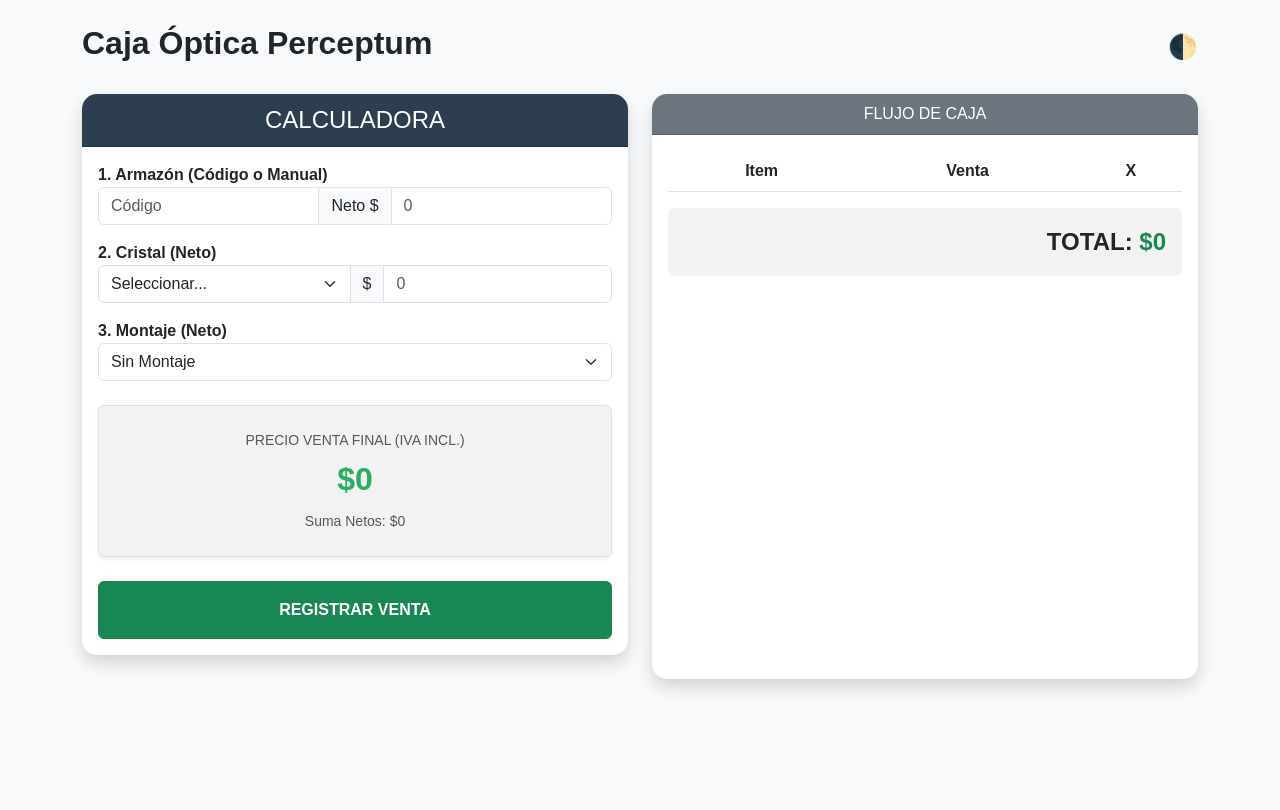
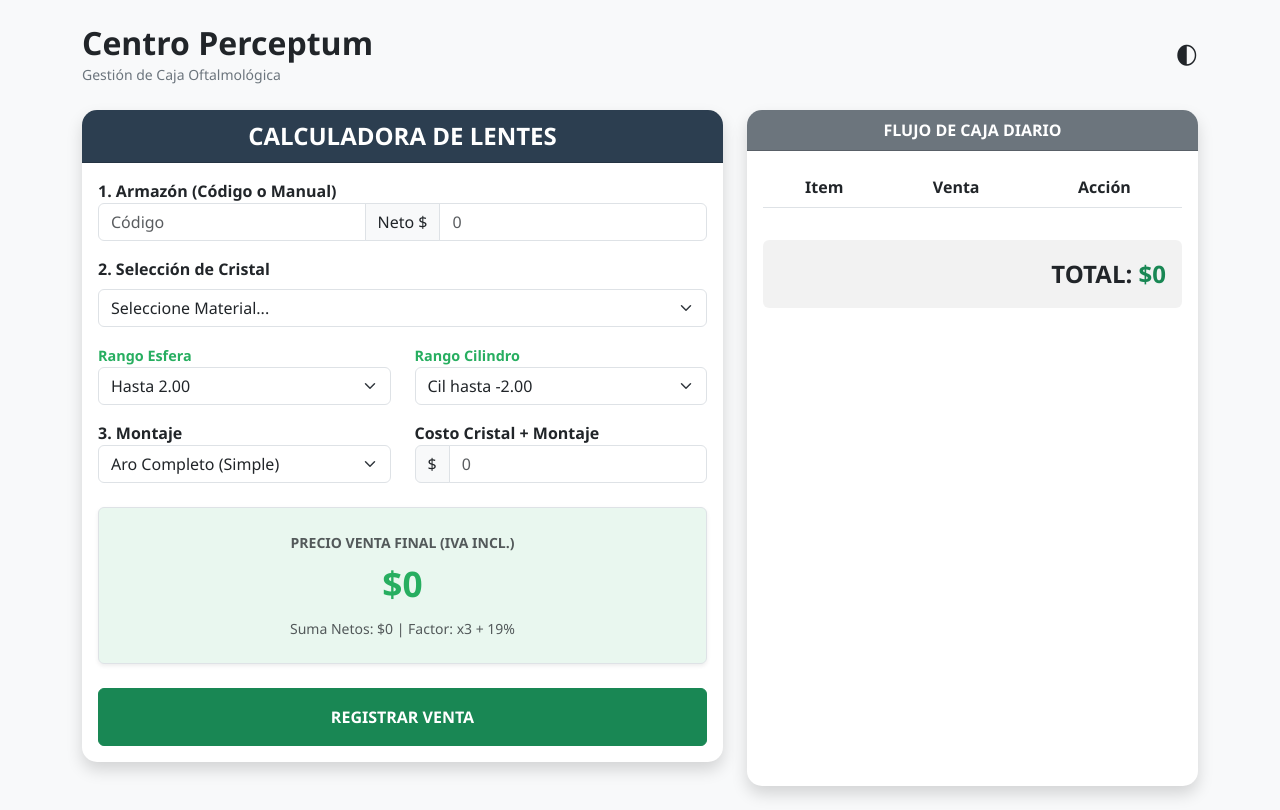
Before and after one commit to manuellgtmo-png/index.html, a plain HTML site: page index.html in a window 1280 px wide. Drawn offline with nearby package versions, Linux system fonts and the light colour scheme.

Commit message:
Update index.html

```diff
--- a/index.html
+++ b/index.html
@@ -3,63 +3,105 @@
 <head>
     <meta charset="UTF-8">
     <meta name="viewport" content="width=device-width, initial-scale=1.0">
-    <title>Caja Óptica Perceptum</title>
+    <title>Caja Óptica Perceptum - Pro</title>
     <link href="https://cdn.jsdelivr.net/npm/bootstrap@5.3.0/dist/css/bootstrap.min.css" rel="stylesheet">
     <style>
         :root { --p-dark: #2c3e50; --p-green: #27ae60; --bg: #f8f9fa; --text: #212529; --card: #ffffff; }
         [data-theme="dark"] { --bg: #1a1a1a; --text: #f8f9fa; --card: #2d2d2d; --p-dark: #ecf0f1; }
-
-        body { background-color: var(--bg); color: var(--text); font-family: sans-serif; transition: 0.3s; }
-        .card { background-color: var(--card); color: var(--text); border: none; border-radius: 15px; }
-        .card-header { background-color: #2c3e50; color: white; border-radius: 15px 15px 0 0 !important; }
-        .resaltado { font-size: 2rem; color: var(--p-green); font-weight: bold; }
+        body { background-color: var(--bg); color: var(--text); font-family: 'Segoe UI', Tahoma, Geneva, Verdana, sans-serif; transition: 0.3s; }
+        .card { background-color: var(--card); border: none; border-radius: 15px; }
+        .card-header { background-color: #2c3e50; color: white; border-radius: 15px 15px 0 0 !important; font-weight: bold; }
+        .resaltado { font-size: 2.2rem; color: var(--p-green); font-weight: bold; }
         .mode-switch { cursor: pointer; font-size: 1.5rem; }
+        .label-group { font-size: 0.9rem; margin-top: 10px; display: block; color: var(--p-green); font-weight: bold; }
     </style>
 </head>
 <body>
 
 <div class="container py-4">
     <div class="d-flex justify-content-between align-items-center mb-4">
-        <h2 class="fw-bold">Caja Óptica Perceptum</h2>
+        <div>
+            <h2 class="fw-bold mb-0">Centro Perceptum</h2>
+            <small class="text-secondary">Gestión de Caja Oftalmológica</small>
+        </div>
         <div class="mode-switch" onclick="toggleTheme()">🌓</div>
     </div>
 
     <div class="row">
-        <div class="col-md-6 mb-4">
+        <div class="col-md-7 mb-4">
             <div class="card shadow border-0">
-                <div class="card-header text-center fs-4">CALCULADORA</div>
+                <div class="card-header text-center fs-4">CALCULADORA DE LENTES</div>
                 <div class="card-body">
-                    <label class="fw-bold">1. Armazón (Código o Manual)</label>
-                    <div class="input-group mb-3">
-                        <input type="text" id="codArmazon" class="form-control" placeholder="Código" oninput="buscarPrecio()">
-                        <span class="input-group-text">Neto $</span>
-                        <input type="number" id="netoArmazon" class="form-control" placeholder="0" oninput="calcular()">
+
+                    <div class="row mb-3">
+                        <div class="col-12">
+                            <label class="fw-bold">1. Armazón (Código o Manual)</label>
+                            <div class="input-group">
+                                <input type="text" id="codArmazon" class="form-control" placeholder="Código" oninput="buscarPrecioArmazon()">
+                                <span class="input-group-text">Neto $</span>
+                                <input type="number" id="netoArmazon" class="form-control" placeholder="0" oninput="calcular()">
+                            </div>
+                        </div>
                     </div>
 
-                    <label class="fw-bold">2. Cristal (Neto)</label>
-                    <div class="input-group mb-3">
-                        <select id="selectCristal" class="form-select" onchange="copiarNetoCristal()">
-                            <option value="0">Seleccionar...</option>
-                            <option value="1890">CR-39 Blanco AR ($1.890)</option>
-                            <option value="3770">CR-39 Blue Filter ($3.770)</option>
-                            <option value="8000">Poli Blue AR ($8.000)</option>
-                            <option value="12000">Antiage Blue ($12.000)</option>
-                        </select>
-                        <span class="input-group-text">$</span>
-                        <input type="number" id="netoCristal" class="form-control" placeholder="0" oninput="calcular()">
+                    <div class="row mb-3">
+                        <label class="fw-bold mb-2">2. Selección de Cristal</label>
+                        <div class="col-12 mb-2">
+                            <select id="selectCristal" class="form-select" onchange="actualizarPrecioCristal()">
+                                <option value="">Seleccione Material...</option>
+                                <option value="cr39_blanco">CR-39 Blanco AR 1.56</option>
+                                <option value="cr39_blue">CR-39 Blue Filter AR 1.56</option>
+                                <option value="cr39_foto_cafe">CR-39 Foto Café AR 1.56</option>
+                                <option value="cr39_foto_gris">CR-39 Foto Gris Blue AR 1.56</option>
+                                <option value="poli_ar">Policarbonato AR 1.59</option>
+                                <option value="poli_blue">Policarbonato Blue AR 1.59</option>
+                                <option value="poli_blanco_neutro">Poli Blanco (Solo Neutro)</option>
+                                <option value="antiage">Antiage Blue Filter 1.60</option>
+                                <option value="alto_indice">Alto Índice Blue 1.67</option>
+                            </select>
+                        </div>
+                        <div class="col-md-6">
+                            <span class="label-group">Rango Esfera</span>
+                            <select id="esferaRango" class="form-select" onchange="actualizarPrecioCristal()">
+                                <option value="2">Hasta 2.00</option>
+                                <option value="4">Hasta 4.00</option>
+                                <option value="6">Hasta 6.00</option>
+                                <option value="8">Hasta 8.00</option>
+                                <option value="10">Hasta 10.00</option>
+                            </select>
+                        </div>
+                        <div class="col-md-6">
+                            <span class="label-group">Rango Cilindro</span>
+                            <select id="cilRango" class="form-select" onchange="actualizarPrecioCristal()">
+                                <option value="2">Cil hasta -2.00</option>
+                                <option value="4">Cil hasta -4.00</option>
+                                <option value="6">Cil hasta -6.00</option>
+                            </select>
+                        </div>
                     </div>
 
-                    <label class="fw-bold">3. Montaje (Neto)</label>
-                    <select id="netoMontaje" class="form-select mb-4" onchange="calcular()">
-                        <option value="0">Sin Montaje</option>
-                        <option value="1500">Simple ($1.500)</option>
-                        <option value="3000">Ranurado ($3.000)</option>
-                    </select>
+                    <div class="row mb-4">
+                        <div class="col-md-6">
+                            <label class="fw-bold">3. Montaje</label>
+                            <select id="tipoArmazonMontaje" class="form-select" onchange="actualizarPrecioCristal()">
+                                <option value="simple">Aro Completo (Simple)</option>
+                                <option value="ranurado">Ranurado</option>
+                                <option value="perforado">Perforado</option>
+                            </select>
+                        </div>
+                        <div class="col-md-6">
+                            <label class="fw-bold">Costo Cristal + Montaje</label>
+                            <div class="input-group">
+                                <span class="input-group-text">$</span>
+                                <input type="number" id="netoCristalYMontaje" class="form-control" placeholder="0" oninput="calcular()">
+                            </div>
+                        </div>
+                    </div>
 
-                    <div class="p-4 border rounded text-center shadow-sm" style="background: rgba(0,0,0,0.05)">
-                        <div class="small opacity-75 mb-1">PRECIO VENTA FINAL (IVA INCL.)</div>
+                    <div class="p-4 border rounded text-center shadow-sm" style="background: rgba(39, 174, 96, 0.1)">
+                        <div class="small fw-bold opacity-75 mb-1">PRECIO VENTA FINAL (IVA INCL.)</div>
                         <div class="resaltado" id="precioFinal">$0</div>
-                        <div class="small opacity-75 mt-2">Suma Netos: <span id="sumaNetos">$0</span></div>
+                        <div class="small opacity-75 mt-2">Suma Netos: <span id="sumaNetos">$0</span> | Factor: x3 + 19%</div>
                     </div>
 
                     <button class="btn btn-success w-100 mt-4 fw-bold p-3" onclick="registrar()">REGISTRAR VENTA</button>
@@ -67,14 +109,16 @@
             </div>
         </div>
 
-        <div class="col-md-6">
+        <div class="col-md-5">
             <div class="card shadow border-0 h-100">
-                <div class="card-header bg-secondary text-center">FLUJO DE CAJA</div>
+                <div class="card-header bg-secondary text-center">FLUJO DE CAJA DIARIO</div>
                 <div class="card-body">
-                    <table class="table text-center" style="color: inherit;">
-                        <thead><tr><th>Item</th><th>Venta</th><th>X</th></tr></thead>
-                        <tbody id="tablaVentas"></tbody>
-                    </table>
+                    <div class="table-responsive">
+                        <table class="table text-center">
+                            <thead><tr><th>Item</th><th>Venta</th><th>Acción</th></tr></thead>
+                            <tbody id="tablaVentas"></tbody>
+                        </table>
+                    </div>
                     <div class="text-end fw-bold fs-4 mt-3 p-3 rounded" style="background: rgba(0,0,0,0.05)">
                         TOTAL: <span id="totalCaja" class="text-success">$0</span>
                     </div>
@@ -85,41 +129,85 @@
 </div>
 
 <script>
-    const basePrecios = {"10411": 1990, "10410": 1990, "7224": 5500, "9105": 5990, "7968": 3990};
+    // --- BASE DE DATOS MAESTRA (Precios Netos Laboratorio) ---
+    const cristalesDB = {
+        cr39_blanco: { "2/2": 620, "4/2": 620, "6/2": 940, "2/4": 1890, "4/4": 1990, "6/4": 2190, "8/4": 2390, "10/4": 2490, "6/6": 2590, "CIL2": 690, "CIL4": 1890, "CIL6": 2390 },
+        cr39_blue:   { "2/2": 1880, "4/2": 1880, "6/2": 2290, "2/4": 3770, "4/4": 3770, "6/4": 3790, "CIL2": 1880, "CIL4": 3770, "CIL6": 7700 },
+        cr39_foto_cafe: { "2/2": 2890, "4/2": 2890, "2/4": 5790, "4/4": 5790, "CIL2": 2890, "CIL4": 5790 },
+        cr39_foto_gris: { "2/2": 3500, "4/2": 3500, "2/4": 4000, "4/4": 4000, "CIL2": 3500, "CIL4": 4000 },
+        poli_ar:     { "2/2": 2040, "4/2": 2040, "6/2": 2740, "2/4": 5840, "4/4": 5840, "6/4": 7490, "CIL2": 2540, "CIL4": 5840, "CIL6": 8490 },
+        poli_blue:   { "2/2": 4000, "4/2": 4000, "2/4": 8000, "4/4": 8000, "CIL2": 4000, "CIL4": 8000 },
+        poli_blanco_neutro: { "NEUTRO": 1600 },
+        antiage:     { "2/2": 12000, "4/2": 12000, "CIL2": 12000, "CIL4": 12000 },
+        alto_indice: { "6/2": 11000, "8/2": 11000, "10/2": 11000, "6/4": 18000, "8/4": 18000, "10/4": 18000 }
+    };
+
+    const montajesDB = {
+        organico: { simple: 1500, ranurado: 3000, perforado: 5000 },
+        especial: { simple: 2500, ranurado: 4000, perforado: 7000 },
+        premium:  { simple: 6000, ranurado: 9000, perforado: 10000 }
+    };
+
+    const baseArmazones = {"10411": 1990, "10410": 1990, "7224": 5500, "9105": 5990};
 
     function toggleTheme() {
         const body = document.body;
-        const theme = body.getAttribute("data-theme") === "dark" ? "light" : "dark";
-        body.setAttribute("data-theme", theme);
+        body.setAttribute("data-theme", body.getAttribute("data-theme") === "dark" ? "light" : "dark");
     }
 
-    function buscarPrecio() {
+    function buscarPrecioArmazon() {
         const cod = document.getElementById('codArmazon').value;
-        if(basePrecios[cod]) document.getElementById('netoArmazon').value = basePrecios[cod];
+        if(baseArmazones[cod]) document.getElementById('netoArmazon').value = baseArmazones[cod];
         calcular();
     }
 
-    function copiarNetoCristal() {
-        const s = document.getElementById('selectCristal');
-        if(s.value !== "0") document.getElementById('netoCristal').value = s.value;
+    function actualizarPrecioCristal() {
+        const material = document.getElementById('selectCristal').value;
+        const esf = document.getElementById('esferaRango').value;
+        const cil = document.getElementById('cilRango').value;
+        const tipoMontaje = document.getElementById('tipoArmazonMontaje').value;
+
+        if (!material) return;
+
+        // 1. Lógica de precio cristal
+        let llave = `${esf}/${cil}`;
+        let costoCristal = cristalesDB[material][llave] || cristalesDB[material][`2/2`] || 0;
+
+        // 2. Lógica de precio montaje
+        let categoriaMontaje = "especial";
+        if (material === "cr39_blanco") categoriaMontaje = "organico";
+        if (material === "alto_indice" || material === "antiage") categoriaMontaje = "premium";
+
+        let costoMontaje = montajesDB[categoriaMontaje][tipoMontaje];
+
+        document.getElementById('netoCristalYMontaje').value = costoCristal + costoMontaje;
         calcular();
     }
 
     function calcular() {
         const nA = parseFloat(document.getElementById('netoArmazon').value) || 0;
-        const nC = parseFloat(document.getElementById('netoCristal').value) || 0;
-        const nM = parseFloat(document.getElementById('netoMontaje').value) || 0;
-        const suma = nA + nC + nM;
-        const venta = Math.round((suma * 3) * 1.19);
-        document.getElementById('sumaNetos').innerText = "$" + suma.toLocaleString('es-CL');
-        document.getElementById('precioFinal').innerText = "$" + venta.toLocaleString('es-CL');
+        const nCM = parseFloat(document.getElementById('netoCristalYMontaje').value) || 0;
+        const sumaNetos = nA + nCM;
+
+        // FÓRMULA: (Neto * 3) + 19% IVA
+        const precioVenta = Math.round((sumaNetos * 3) * 1.19);
+
+        document.getElementById('sumaNetos').innerText = "$" + sumaNetos.toLocaleString('es-CL');
+        document.getElementById('precioFinal').innerText = "$" + precioVenta.toLocaleString('es-CL');
     }
 
     function registrar() {
         const v = document.getElementById('precioFinal').innerText;
         if(v === "$0") return;
-        const it = document.getElementById('codArmazon').value || "Venta";
-        document.getElementById('tablaVentas').innerHTML += `<tr><td>${it}</td><td class="vVal">${v}</td><td><button class="btn btn-sm btn-danger" onclick="this.parentElement.parentElement.remove(); actualizarCaja()">×</button></td></tr>`;
+        const it = document.getElementById('codArmazon').value || "Lente Completo";
+        const cristal = document.getElementById('selectCristal').options[document.getElementById('selectCristal').selectedIndex].text;
+
+        document.getElementById('tablaVentas').innerHTML += `
+            <tr>
+                <td><small>${it}</small><br><span class="badge bg-info" style="font-size:0.7rem">${cristal}</span></td>
+                <td class="vVal fw-bold">${v}</td>
+                <td><button class="btn btn-sm btn-outline-danger" onclick="this.parentElement.parentElement.remove(); actualizarCaja()">×</button></td>
+            </tr>`;
         actualizarCaja();
     }
 
```
